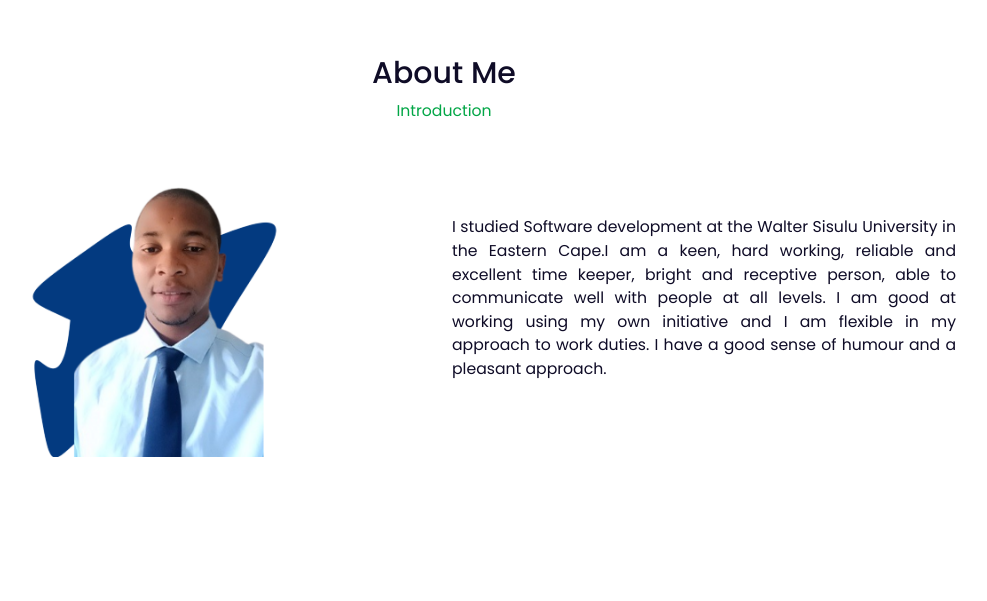
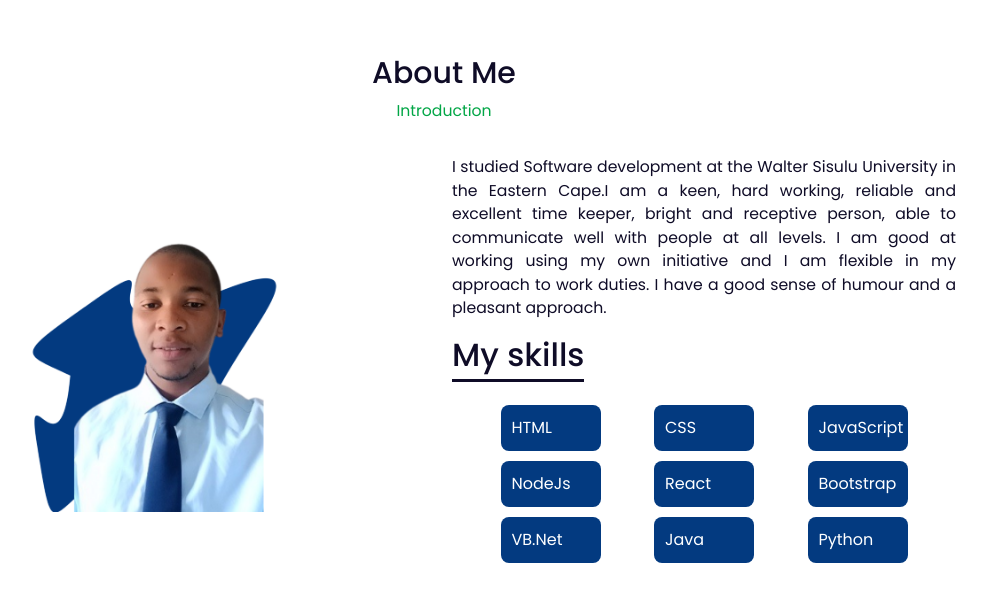
Before and after one commit to MfidiV/mfidiv_react_portfolio, a React (Create React App) app: page / in a window 1280 px wide. Shown: the part 835-1436 px from the top of the page, without its empty margins (196-1183 px from the left). Built offline with nearby package versions, Linux system fonts and the light colour scheme.

Commit message:
Added information button  to include my skills on About component

```diff
--- a/src/Sections/About/About.js
+++ b/src/Sections/About/About.js
@@ -12,12 +12,35 @@ const About = () => {
       {/* About Content */}
       <div className="about-container">
         <div className="about-img">
-        <img src="/Images/Vuyo_img.png" alt="" width="40px" height="40px" />
+        <img src="/Images/Vuyo_img.png" alt="" />
         </div>
         <div className="about-text">
           <p>
-          I studied Software development at the Walter Sisulu University in the Eastern Cape.I am a keen, hard working, reliable and excellent time keeper,  bright and receptive person, able to communicate well with people at all levels. I am good at working using my own initiative and I am flexible in my approach to work duties. I have a good sense of humour and a pleasant approach.
+          I studied Software development at the Walter Sisulu University in the Eastern Cape.I am a keen, hard working, reliable and excellent time keeper,  bright and receptive person, able to communicate well with people at all levels. I am good at working using my own initiative
+          and I am flexible in my approach to work duties. I have a good sense of humour and a pleasant approach.
           </p>
+
+          <h2>My skills</h2>
+          {/* Box 2 */}
+          <div className="skills-container">
+            <div className="skill">
+                <button className="btn">HTML</button>
+                <button className="btn">CSS</button>
+                <button className="btn">JavaScript</button>
+            </div>
+
+            <div className="skill">
+                <button className="btn">NodeJs</button>
+                <button className="btn">React</button>
+                <button className="btn">Bootstrap</button>
+            </div>
+
+            <div className="skill">
+                <button className="btn">VB.Net</button>
+                <button className="btn">Java</button>
+                <button className="btn">Python</button>
+            </div>
+            </div>
         </div>
       </div>
     </section>
```
